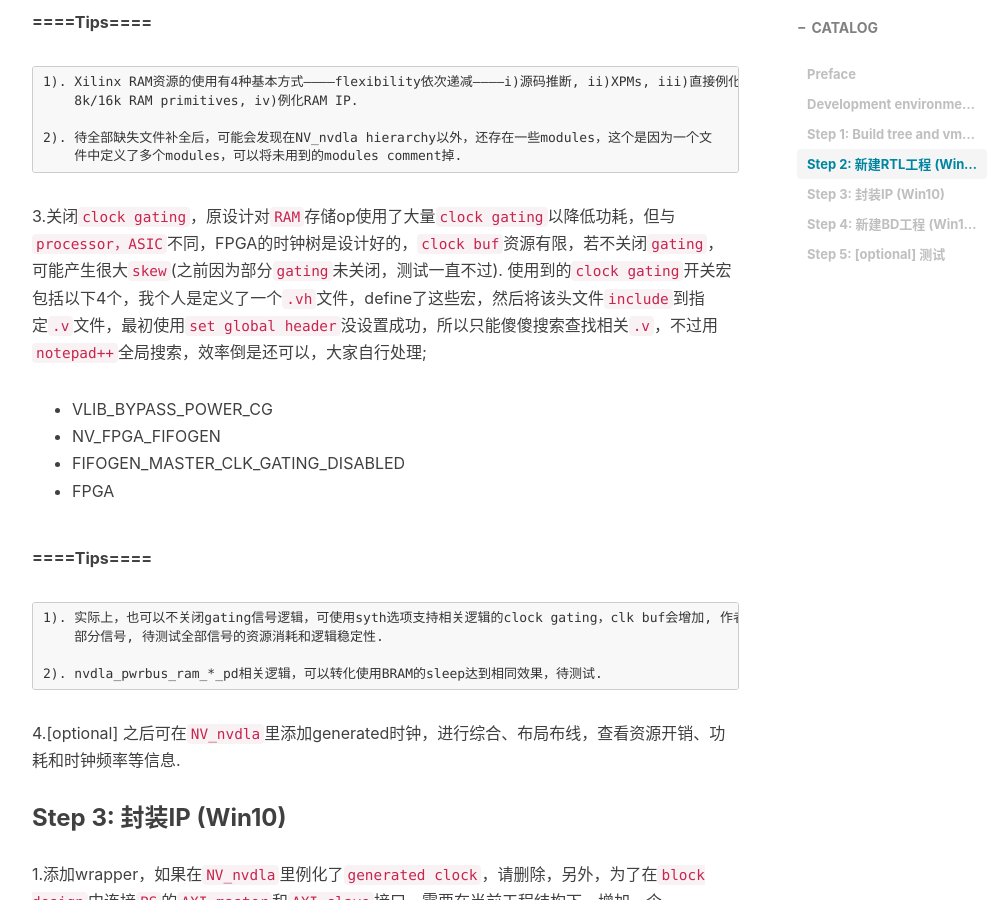
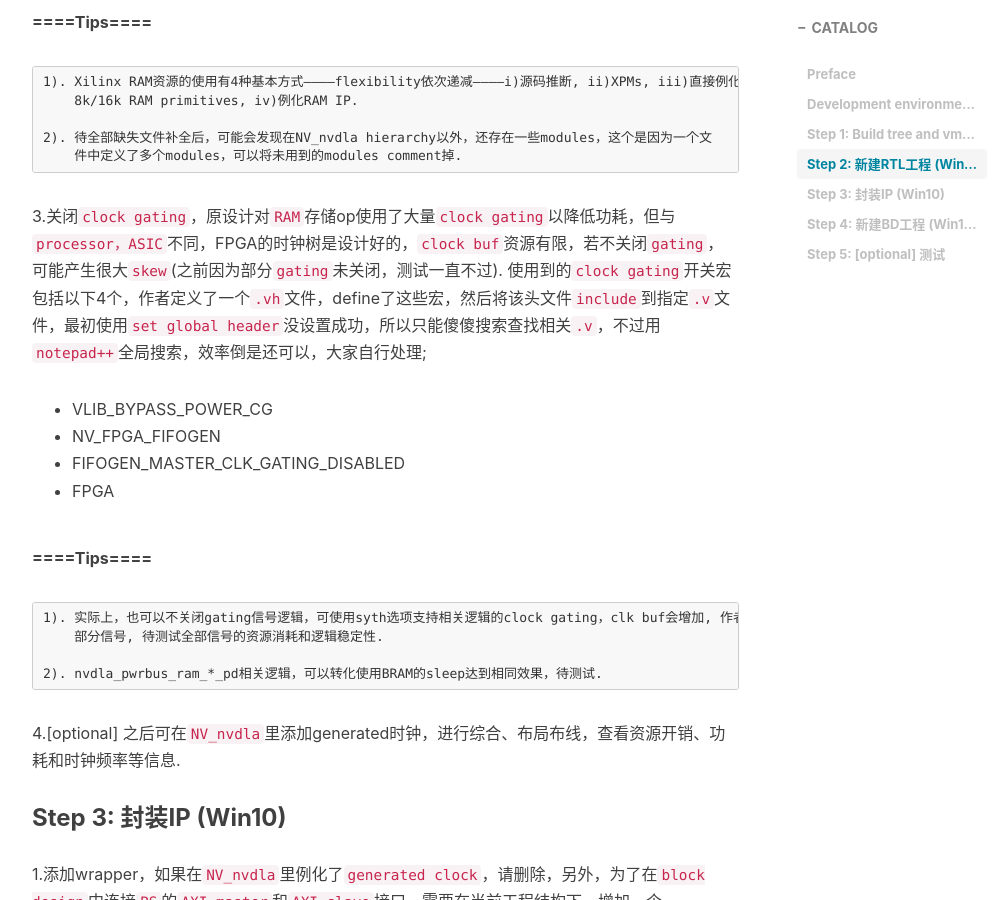
Before and after one commit to VVViy/VVViy.github.io, a Jekyll site: the page built from _posts/2018-09-12-nv_small-FPGA-Mapping-Workflow-I.md, in a window 1280 px wide and 900 px high, scrolled down 2070 px. Shown: the whole window, without its empty margins (233-1240 px from the left). Built offline with Jekyll 4.4.1, drawn with Linux system fonts in a browser that asks for light colours; nearby versions of some CDN libraries; comment, search, counter and statistics services are not loaded.

Commit message:
Update 2018-09-12-nv_small-FPGA-Mapping-Workflow-I.md

```diff
--- a/_posts/2018-09-12-nv_small-FPGA-Mapping-Workflow-I.md
+++ b/_posts/2018-09-12-nv_small-FPGA-Mapping-Workflow-I.md
@@ -67,7 +67,7 @@
     2). 待全部缺失文件补全后，可能会发现在NV_nvdla hierarchy以外，还存在一些modules，这个是因为一个文
         件中定义了多个modules，可以将未用到的modules comment掉.
 
-3.关闭`clock gating`，原设计对`RAM`存储op使用了大量`clock gating`以降低功耗，但与`processor，ASIC`不同，FPGA的时钟树是设计好的，`clock buf`资源有限，若不关闭`gating`，可能产生很大`skew`(之前因为部分`gating`未关闭，测试一直不过). 使用到的`clock gating`开关宏包括以下4个，我个人是定义了一个`.vh`文件，define了这些宏，然后将该头文件`include`到指定`.v`文件，最初使用`set global header`没设置成功，所以只能傻傻搜索查找相关`.v`，不过用`notepad++`全局搜索，效率倒是还可以，大家自行处理;
+3.关闭`clock gating`，原设计对`RAM`存储op使用了大量`clock gating`以降低功耗，但与`processor，ASIC`不同，FPGA的时钟树是设计好的，`clock buf`资源有限，若不关闭`gating`，可能产生很大`skew`(之前因为部分`gating`未关闭，测试一直不过). 使用到的`clock gating`开关宏包括以下4个，作者定义了一个`.vh`文件，define了这些宏，然后将该头文件`include`到指定`.v`文件，最初使用`set global header`没设置成功，所以只能傻傻搜索查找相关`.v`，不过用`notepad++`全局搜索，效率倒是还可以，大家自行处理;
 
 - VLIB_BYPASS_POWER_CG
 - NV_FPGA_FIFOGEN
```
